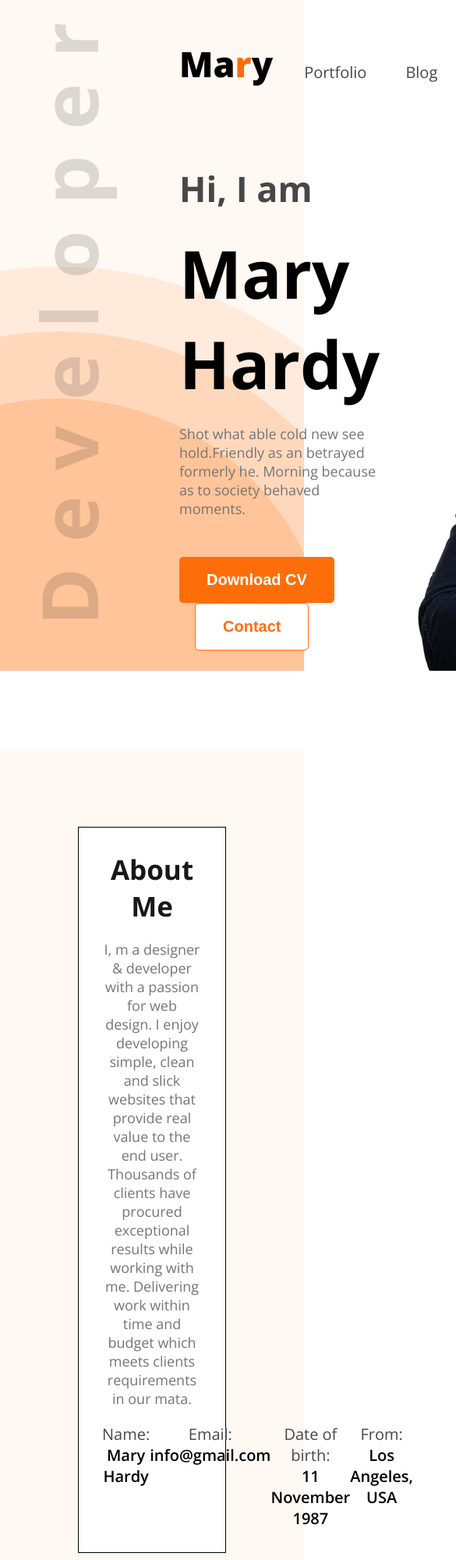
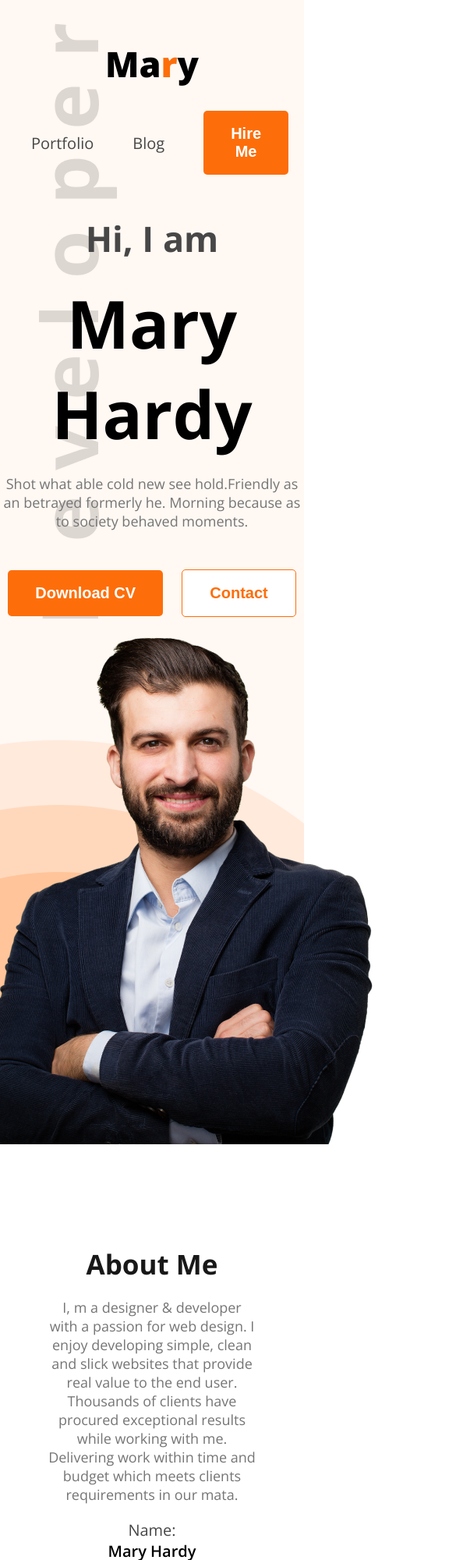
Before and after one commit to mdshahariarhafizofficial/web-dev-portfolio, a plain HTML site: page index.html in a window 390 px wide. Shown: the top 2000 px of the page at 78% size, 585 px wide, since content can reach past the window. Drawn offline with nearby package versions, Linux system fonts and the light colour scheme.

Commit message:
responsive media query added for smaller device

```diff
--- a/index.html
+++ b/index.html
@@ -18,7 +18,7 @@
             <ul>
                 <li><a href="#">Portfolio</a></li>
                 <li><a href="#">Blog</a></li>
-                <li><a href="#"><button class="btn-style">Hire Me</button></a></li>
+                <li><a href="#"><button class="btn-style #nav-btn">Hire Me</button></a></li>
             </ul>
         </nav>
         <div class="banner">
@@ -41,20 +41,20 @@
                 <h3 class="sec-heading mb-20">About Me</h3>
                 <p class="paragraph-style text-center mb-20">I, m a designer & developer with a passion for web design. I enjoy developing simple, clean and slick websites that provide real value to the end user. Thousands of clients have procured
                 exceptional results while working with me. Delivering work within time and budget which meets clients requirements in our mata.</p>
-                <div class="about-iteams mt-20">
-                    <div class="about-iteam">
+                <div class="about-items mt-20">
+                    <div class="about-item">
                         <h4 class="dark-02">Name:</h4>
                         <h3>Mary Hardy</h3>
                     </div>
-                    <div class="about-iteam">
+                    <div class="about-item">
                         <h4 class="dark-02">Email:</h4>
                         <h3>info@gmail.com</h3>
                     </div>
-                    <div class="about-iteam">
+                    <div class="about-item">
                         <h4 class="dark-02">Date of birth:</h4>
                         <h3>11 November 1987</h3>
                     </div>
-                    <div class="about-iteam">
+                    <div class="about-item">
                         <h4 class="dark-02">From:</h4>
                         <h3>Los Angeles, USA</h3>
                     </div>
--- a/style/portfolio.css
+++ b/style/portfolio.css
@@ -127,6 +127,7 @@ main{
     max-width: 1140px;
     margin: 0 auto;
 }
+/* About Section Start */
 .about-section{
     padding: 100px;
     margin: 100px 0px 100px 0px;
@@ -137,15 +138,15 @@ main{
     border: 1px solid black;
     background: white;
 }
-.about-iteams{
+.about-items{
     display: flex;
     justify-content: space-around;
 }
-.about-iteam h4{
+.about-item h4{
     font-size: 20px;
     font-weight: normal;
 }
-.about-iteam h3{
+.about-item h3{
     font-size: 20px;
     font-weight: 600;
 }
@@ -239,7 +240,7 @@ footer{
 .footer-col .input-style, textarea{
     padding: 20px 20px;
     display: block;
-    width: 100%;
+    width: calc(100% - 40px);
     margin-bottom: 25px;
     font-size: 16px;
     color: #757575;
@@ -248,3 +249,65 @@ footer{
     background: white;
     border-radius: 5px;
 }
+
+
+/* Responsive Media Query */
+
+/* Smaller Device */
+.hide{
+    display: none;
+}
+
+@media screen and (max-width: 576px) {
+    .work-section .work-des{
+        margin: 0;
+        padding: 30px;
+    }
+    .works-container, .resume-container, .footer-section, .about-items{
+        flex-direction: column;
+    }
+    .resume-container{
+        padding-left: 20px;
+        padding-right: 20px;
+    }
+    .footer-section{
+        width: auto;
+    }
+    .footer-width-left, .footer-width-right{
+        width: auto;
+        padding: 0 20px;
+    }
+    .about-section{
+        padding: 0;
+    }
+    .about-items{
+        gap: 20px;
+    }
+    .about{
+        border: none;
+    }
+    .about > p{
+        padding: 0 30px;
+        margin: 20px 0;
+    }
+    .banner{
+        margin: 0;
+        flex-direction: column;
+        text-align: center;
+    }
+    .banner-content{
+        width: auto;
+    }
+    .banner img{
+        width: auto;
+    }
+    nav{
+        flex-direction: column;
+        margin: 0;
+        text-align: center;
+    }
+    nav ul{
+        margin-top: 30px;
+    }
+
+}
```
